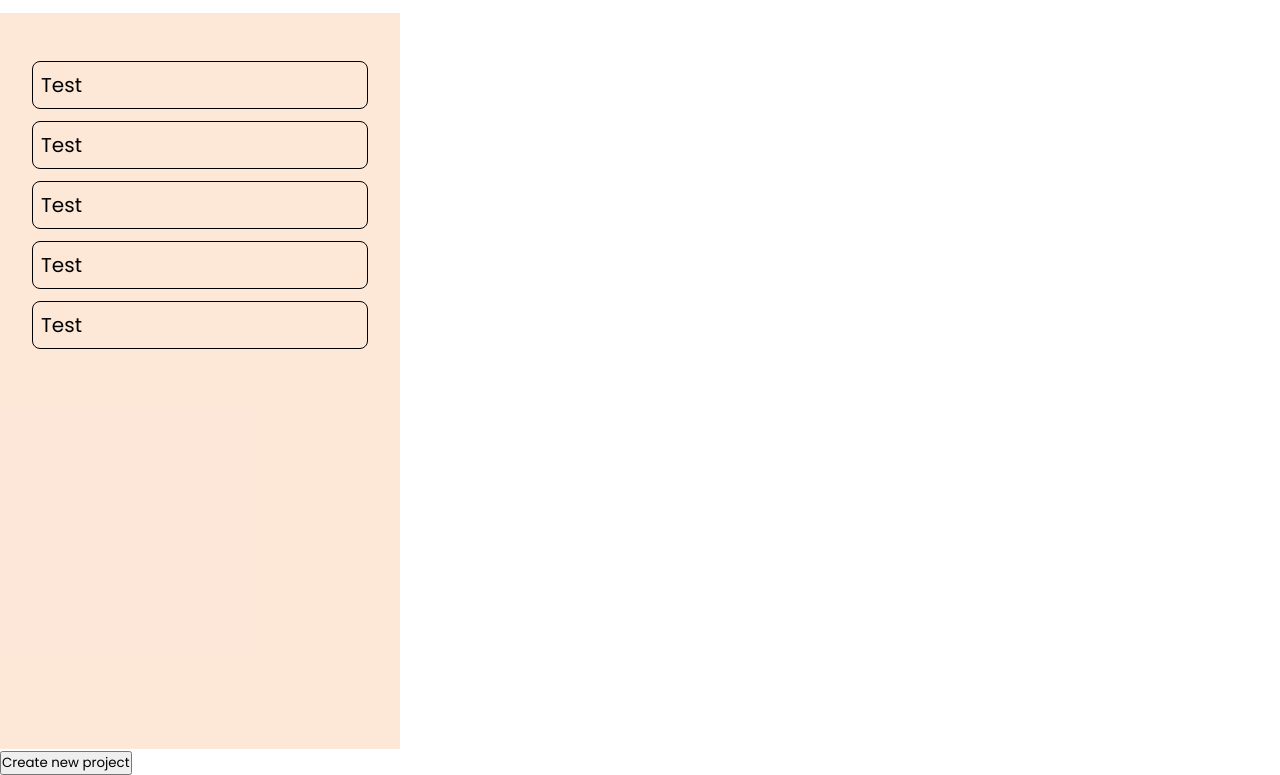
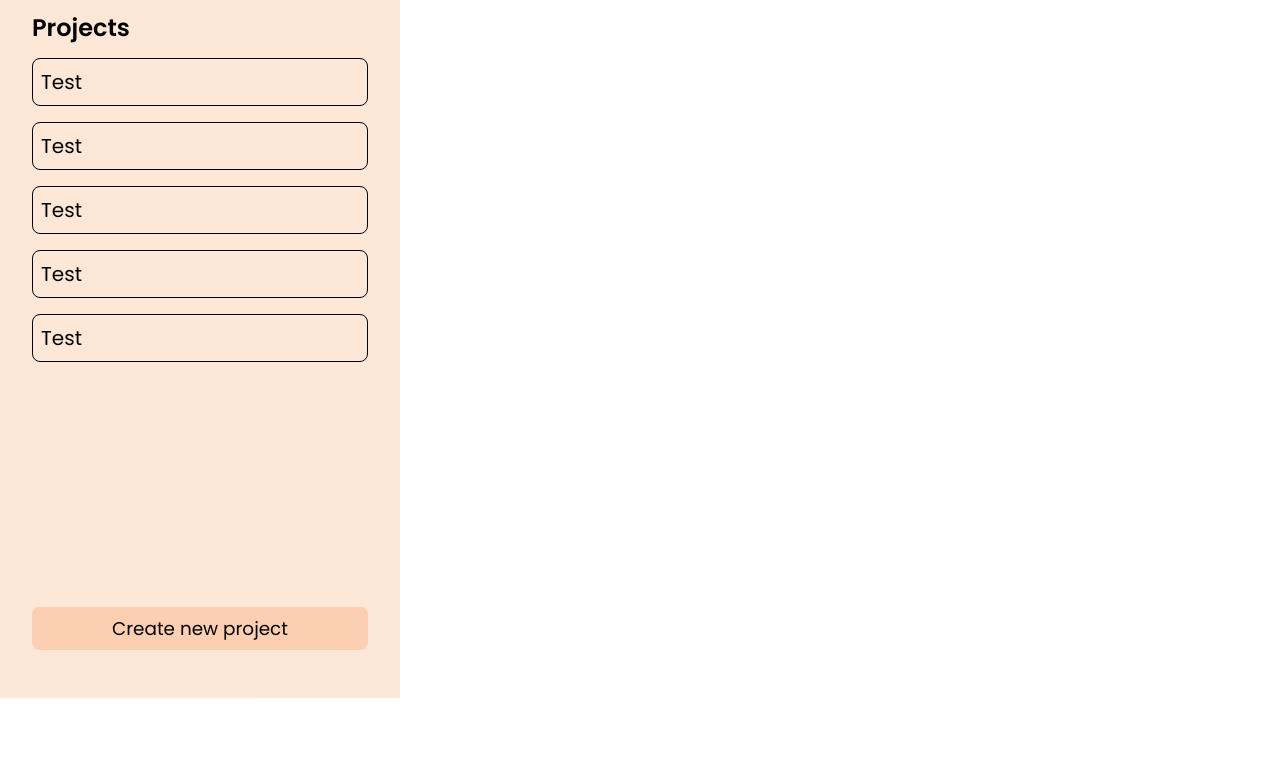
Before and after one commit to HamzaAbouJaib/Notable-Webpack, a website built with webpack: page src/template.html in a window 1280 px wide. Shown: the part 102-877 px from the top of the page. After the commit the page ends 800 px from the top, so only its background shows below. Built offline with nearby package versions, Linux system fonts and the light colour scheme; a web font is replaced by a local one.

Commit message:
Create styles for the new button and update container styles

```diff
--- a/src/styles/main.scss
+++ b/src/styles/main.scss
@@ -7,20 +7,30 @@
   font-family: "Poppins", sans-serif;
 }
 
-.projects {
+.projects-container {
   background-color: rgba(243, 136, 59, 0.2);
   width: 400px;
   height: 92vh;
   padding: 3rem 2rem;
   display: flex;
   flex-direction: column;
-  gap: 0.75rem;
+  justify-content: space-between;
+}
+
+.projects {
+  display: flex;
+  flex-direction: column;
+  gap: 1rem;
+  height: 88%;
+  overflow-y: scroll;
+  margin-bottom: 3rem;
 }
 
 .projects-title {
   font-size: 1.5rem;
   font-weight: 600;
   margin-bottom: 1rem;
+  height: 5%;
 }
 
 .project {
@@ -41,3 +51,17 @@
   font-weight: 400;
   text-transform: capitalize;
 }
+
+.projects-button {
+  background-color: rgba(243, 136, 59, 0.25);
+  border: none;
+  padding: 0.5rem;
+  font-size: 1.15rem;
+  border-radius: 0.5rem;
+  transition: background-color 200ms ease-in-out;
+  height: 7%;
+  cursor: pointer;
+  &:hover {
+    background-color: rgba(243, 136, 59, 0.4);
+  }
+}
```
